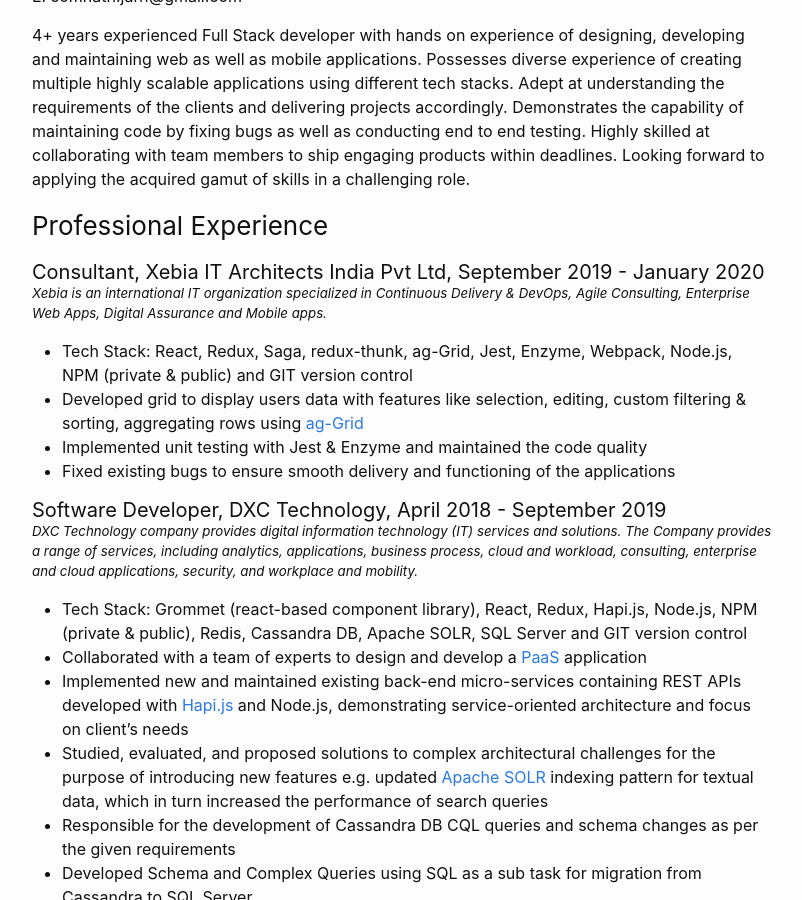
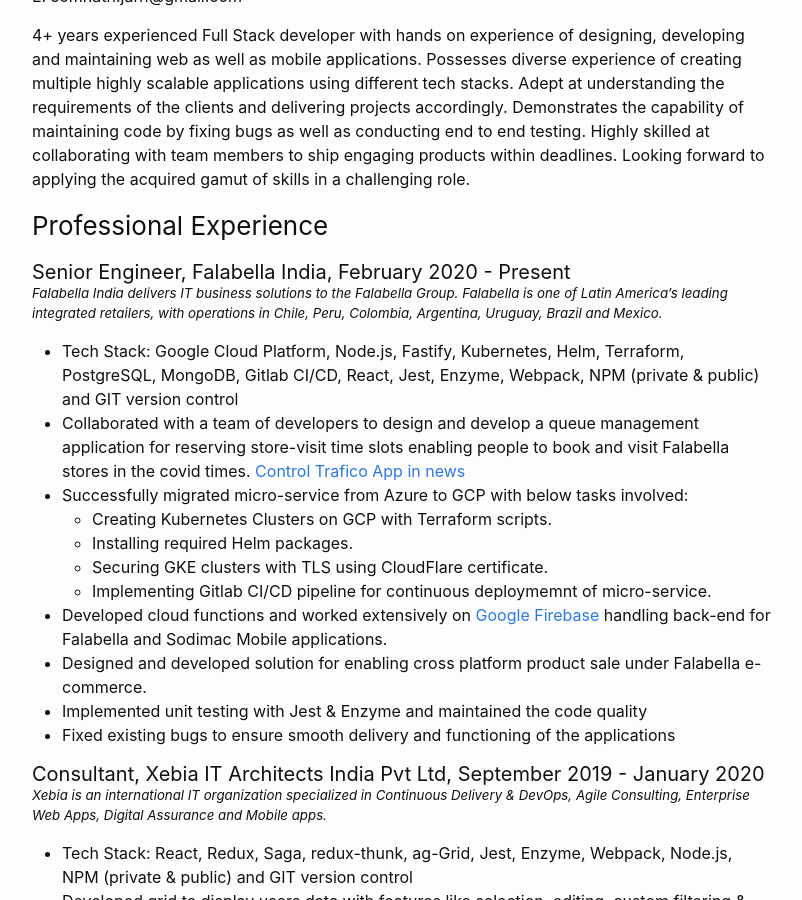
Before and after one commit to somnathpathak/web, a Jekyll site: the page built from cv/index.md, in a window 1280 px wide and 900 px high, scrolled down 269 px. Shown: the whole window, without its empty margins (238-1040 px from the left). Built offline with Jekyll 4.4.1, drawn with Linux system fonts in a browser that asks for light colours; some of the changed text lies outside the part shown.

Commit message:
Update CV

```diff
--- a/cv/index.md
+++ b/cv/index.md
@@ -22,6 +22,21 @@ E: somnath.jan1@gmail.com
 [//]: <> _______________________________________
 
 ### Professional Experience
+
+{: .header-with-subheader}
+#### Senior Engineer, Falabella India, February 2020 - Present
+##### *Falabella India delivers IT business solutions to the Falabella Group. Falabella is one of Latin America's leading integrated retailers, with operations in Chile, Peru, Colombia, Argentina, Uruguay, Brazil and Mexico.*
++ Tech Stack: Google Cloud Platform, Node.js, Fastify, Kubernetes, Helm, Terraform, PostgreSQL, MongoDB, Gitlab CI/CD, React, Jest, Enzyme, Webpack, NPM (private & public) and GIT version control
++ Collaborated with a team of developers to design and develop a queue management application for reserving store-visit time slots enabling people to book and visit Falabella stores in the covid times. [Control Trafico App in news](https://www.mercadonegro.pe/retail/mallplaza-crea-reserva-tu-visita-una-manera-ordenada-de-programar-asistencias/)
++ Successfully migrated micro-service from Azure to GCP with below tasks involved:
+    - Creating Kubernetes Clusters on GCP with Terraform scripts.
+    - Installing required Helm packages.
+    - Securing GKE clusters with TLS using CloudFlare certificate.
+    - Implementing Gitlab CI/CD pipeline for continuous deploymemnt of micro-service.
++ Developed cloud functions and worked extensively on [Google Firebase](https://firebase.google.com/) handling back-end for Falabella and Sodimac Mobile applications.
++ Designed and developed solution for enabling cross platform product sale under Falabella e-commerce.
++ Implemented unit testing with Jest & Enzyme and maintained the code quality
++ Fixed existing bugs to ensure smooth delivery and functioning of the applications
 
 {: .header-with-subheader}
 #### Consultant, Xebia IT Architects India Pvt Ltd, September 2019 - January 2020
@@ -78,12 +93,12 @@ E: somnath.jan1@gmail.com
 
 {: .custom-table}
 | **Key Skills** | Bug Fixing & Troubleshooting, Client Requirements, Stable codebase, End to end Testing, Mobile Apps, Web Apps, Highly Scalable Applications, Stakeholder Management, Process Optimization, Solutions Architecture & Delivery |
-| **Technical Skills** | React, Redux, AngularJS, ReactNative, CSS3, HTML5, Bootstrap, ES6, Jquery, Webpack, REST API, JSON, Node, NPM, Hapi.js, Express.js, MySQL, CassandraDB, Apache SOLR, MongoDB, Neo4j GraphDB, Redis, Kubernetes, Helm |
+| **Technical Skills** | React, Redux, AngularJS, ReactNative, CSS3, HTML5, Bootstrap, ES6, Jquery, Webpack, REST API, JSON, Node, NPM, Hapi.js, Express.js, MySQL, PostgreSQL, CassandraDB, Apache SOLR, MongoDB, Neo4j GraphDB, Redis, Kubernetes, Helm |
 | **Version Control** | Git, GitHub, GitLab, Bitbucket |
 | **Cloud Platforms** | GCP, AWS |
 | **Applications** | Visual Studio Code, Sublime, Atom, WebStorm, Adobe Photoshop, Microsoft Office, Google Drive |
 | **Publishing Platforms** | Jekyll, GitHub Pages |
-| **OS/Environments** | Mac, Linux, Unix, Ubuntu, Windows |
+| **OS/Environments** | Mac, Linux, Windows |
 
 [//]: <> _______________________________________
 
```
